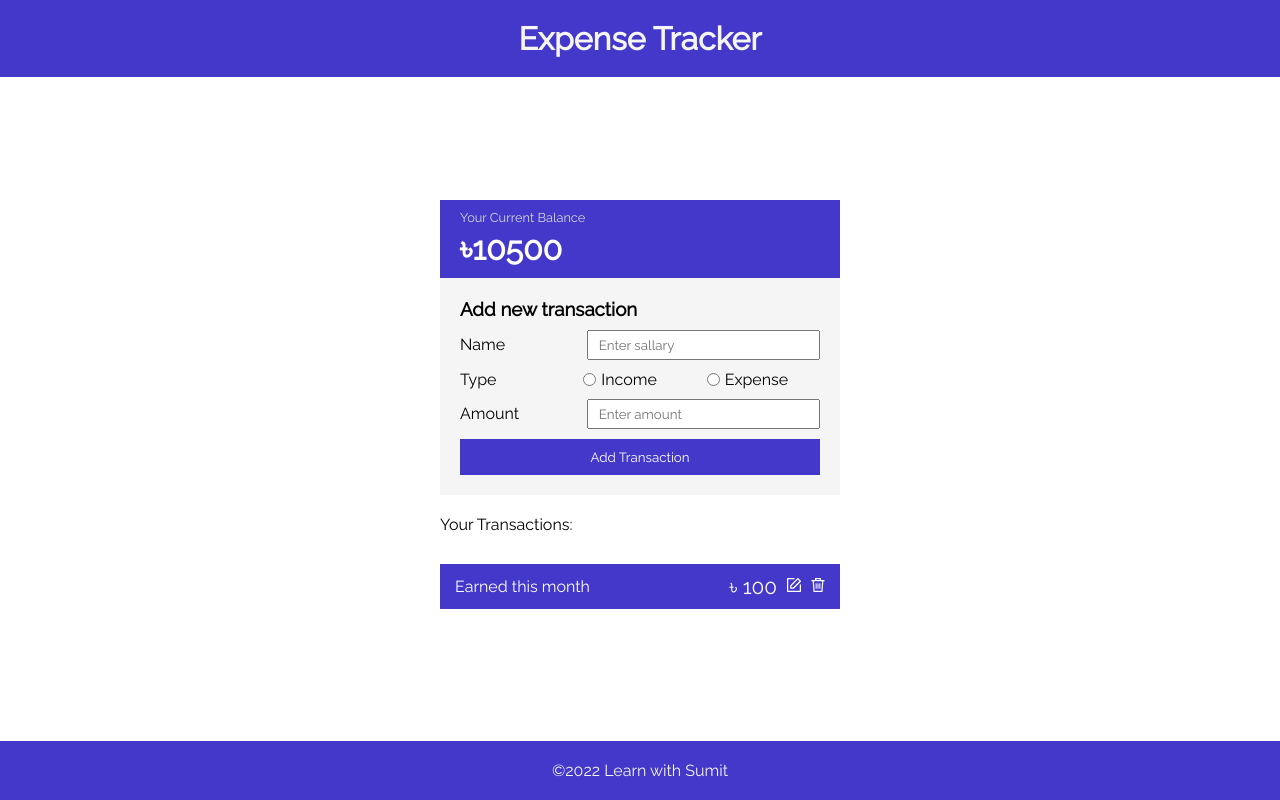
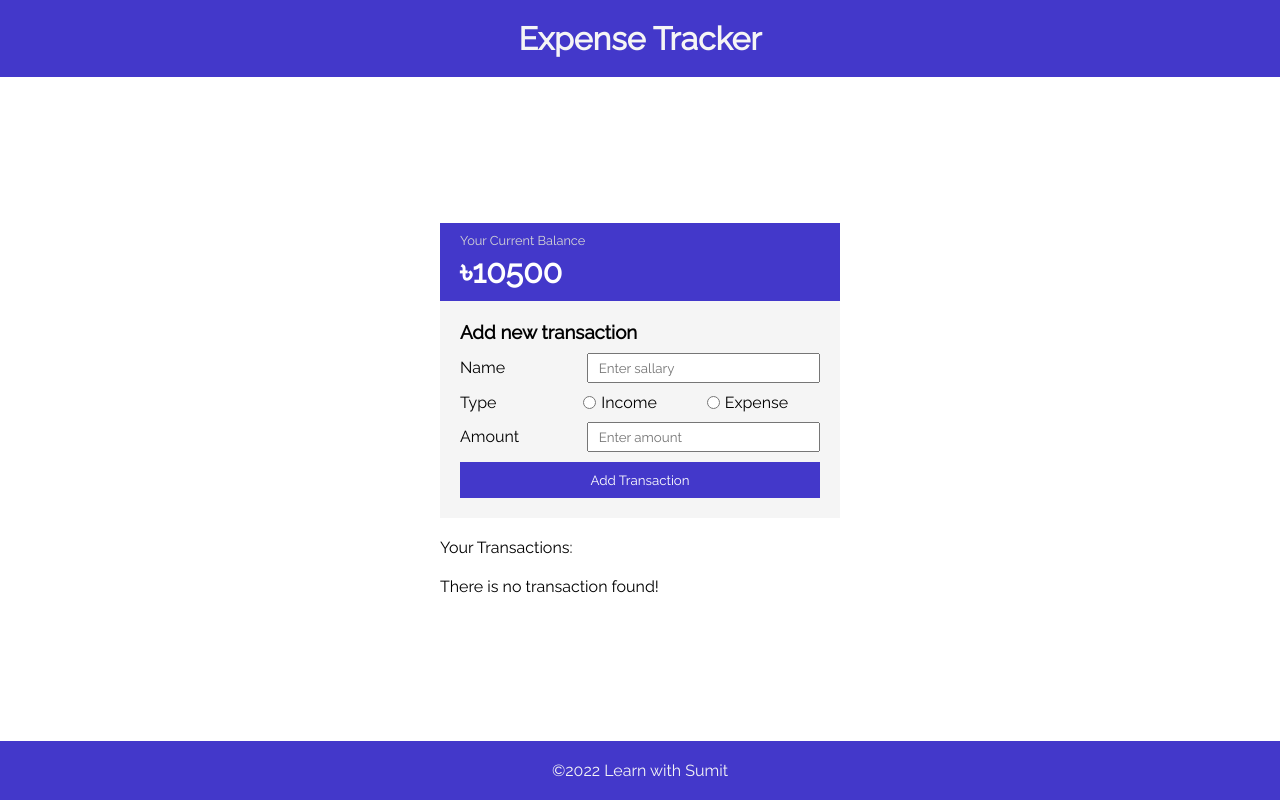
Before and after one commit to rajon-git/Expense-Tracker, a React (Create React App) app: page / in a window 1280 px wide. Built offline with nearby package versions, Linux system fonts and the light colour scheme.

Commit message:
sigle transaction and all transactions show

```diff
--- a/public/css/style.css
+++ b/public/css/style.css
@@ -181,6 +181,9 @@
     max-height: 500px;
     overflow-y: auto;
 }
+.error {
+    color:red;
+}
 
 @media (max-width: 450px) {
     .top_card,
--- a/src/components/Transactions/Transaction.js
+++ b/src/components/Transactions/Transaction.js
@@ -2,13 +2,14 @@
 import deleteImg from "../../assets/images/delete.svg"
 import editImg from "../../assets/images/edit.svg"
 
-const Transaction = () => {
+const Transaction = ({transaction}) => {
+  const {name,type,amount}=transaction;
     return (
         <div>
-            <li className="transaction income">
-            <p>Earned this month</p>
+            <li className={`transaction ${type}`}>
+            <p>{name}</p>
             <div className="right">
-              <p>৳ 100</p>
+              <p>৳ {amount}</p>
               <button className="link">
                 <img alt="edit" className="icon" src={editImg} />
               </button>
--- a/src/components/Transactions/Transactions.js
+++ b/src/components/Transactions/Transactions.js
@@ -1,14 +1,31 @@
 import React from "react";
 import Transaction from "./Transaction";
+import { useSelector } from "react-redux";
 
 const Transactions = () => {
+  const {transactions,isLoading,isError,error} =useSelector(state=> state.transaction);
+
+  //decide what to render
+
+  let content = null;
+  if(isLoading) content = <p>Loading.....</p>;
+  if(!isLoading && isError) content=<p className="error">There was an error occured</p>;
+  if(!isLoading && !isError && transactions.length>0)
+  {
+    content= transactions.map(transaction => <Transaction
+    key={transaction.id} transaction={transaction}/>)
+  }
+  if(!isLoading && !isError && transactions.length===0)
+  {
+    content = <p>There is no transaction found!</p>
+  }
   return (
     <div>
       <p className="second_heading">Your Transactions:</p>
 
       <div className="conatiner_of_list_of_transactions">
         <ul>
-          <Transaction/>
+        {content}
         </ul>
       </div>
     </div>
```
Also changed, not shown: 1 other file (tests, documents, lock files or other folders).
